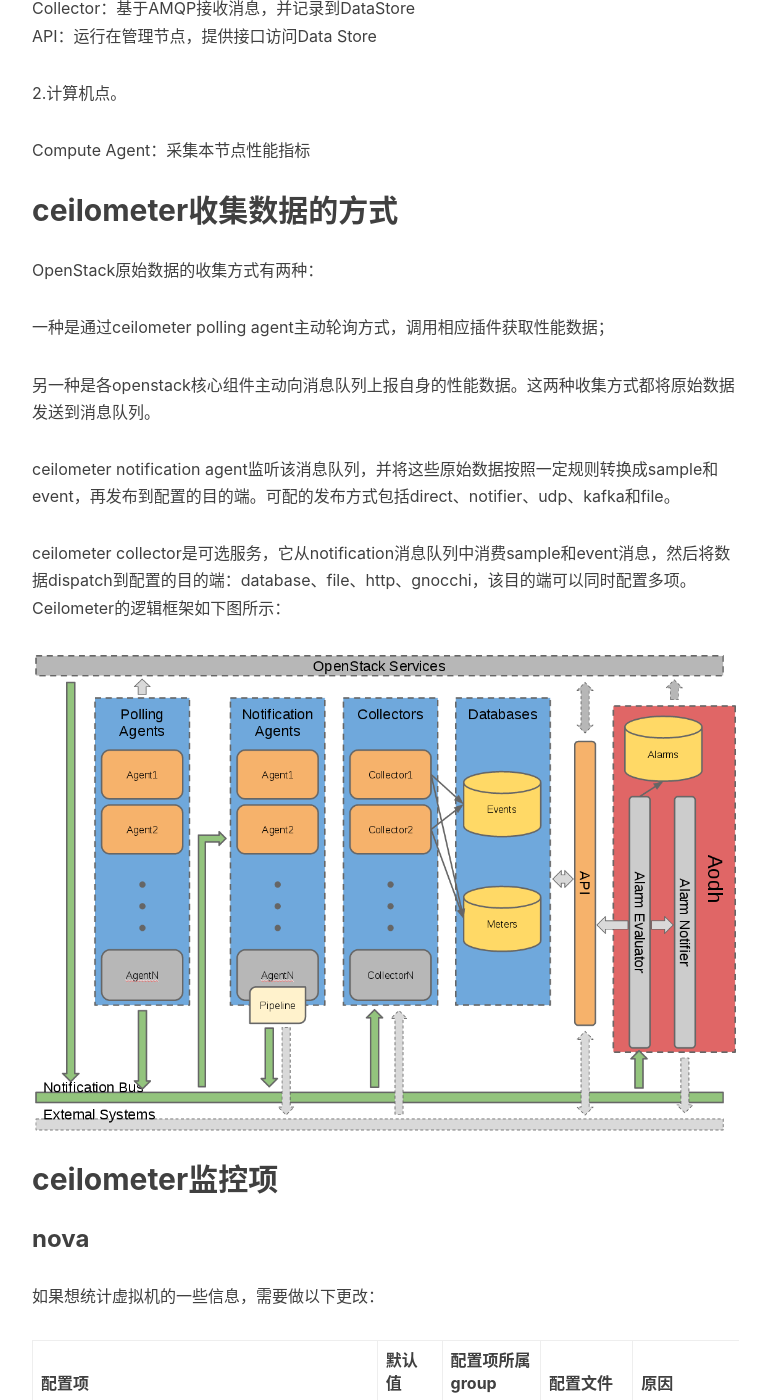
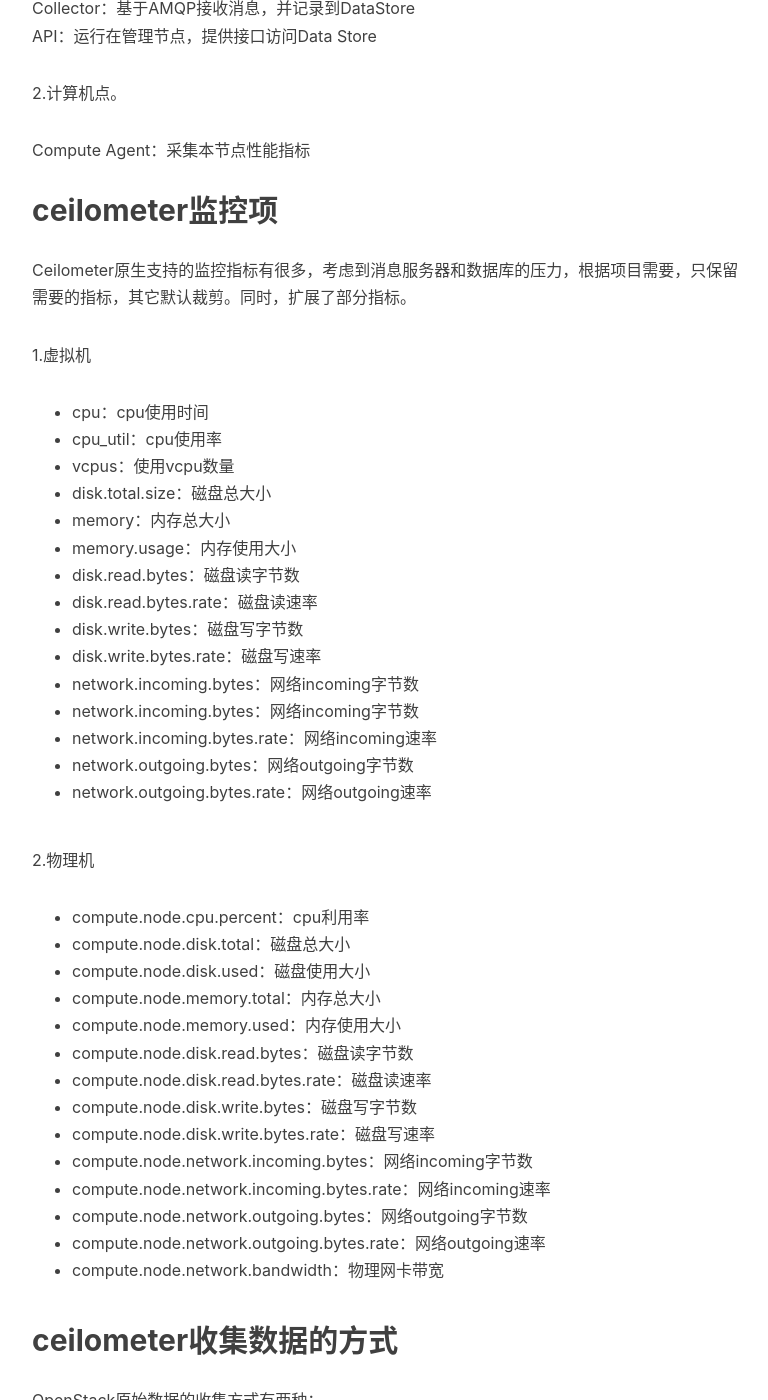
Before and after one commit to eatpotato/eatpotato.github.io, a Jekyll site: the page built from _posts/2016-12-24-ceilometer.md, in a window 1280 px wide and 1400 px high, scrolled down 2081 px. Shown: the whole window, without its empty margins (233-1001 px from the left). Built offline with Jekyll 4.4.1, drawn with Linux system fonts in a browser that asks for light colours; nearby versions of some CDN libraries; comment, search, counter and statistics services are not loaded.

Commit message:
update my blog

```diff
--- a/_posts/2016-12-24-ceilometer.md
+++ b/_posts/2016-12-24-ceilometer.md
@@ -48,6 +48,45 @@
 2.计算机点。
 
 Compute Agent：采集本节点性能指标
+
+## ceilometer监控项
+
+Ceilometer原生支持的监控指标有很多，考虑到消息服务器和数据库的压力，根据项目需要，只保留需要的指标，其它默认裁剪。同时，扩展了部分指标。
+
+1.虚拟机
+
+* cpu：cpu使用时间
+* cpu_util：cpu使用率
+* vcpus：使用vcpu数量
+* disk.total.size：磁盘总大小
+* memory：内存总大小
+* memory.usage：内存使用大小
+* disk.read.bytes：磁盘读字节数
+* disk.read.bytes.rate：磁盘读速率
+* disk.write.bytes：磁盘写字节数
+* disk.write.bytes.rate：磁盘写速率
+* network.incoming.bytes：网络incoming字节数
+* network.incoming.bytes：网络incoming字节数
+* network.incoming.bytes.rate：网络incoming速率
+* network.outgoing.bytes：网络outgoing字节数
+* network.outgoing.bytes.rate：网络outgoing速率
+
+2.物理机
+
+* compute.node.cpu.percent：cpu利用率
+* compute.node.disk.total：磁盘总大小
+* compute.node.disk.used：磁盘使用大小
+* compute.node.memory.total：内存总大小
+* compute.node.memory.used：内存使用大小
+* compute.node.disk.read.bytes：磁盘读字节数
+* compute.node.disk.read.bytes.rate：磁盘读速率
+* compute.node.disk.write.bytes：磁盘写字节数
+* compute.node.disk.write.bytes.rate：磁盘写速率
+* compute.node.network.incoming.bytes：网络incoming字节数
+* compute.node.network.incoming.bytes.rate：网络incoming速率
+* compute.node.network.outgoing.bytes：网络outgoing字节数
+* compute.node.network.outgoing.bytes.rate：网络outgoing速率
+* compute.node.network.bandwidth：物理网卡带宽
 
 ## ceilometer收集数据的方式
 
```
Also changed, not shown: _posts/2016-12-25-ceilometer-gnocchi-intergration.md (+7 -0 lines).
